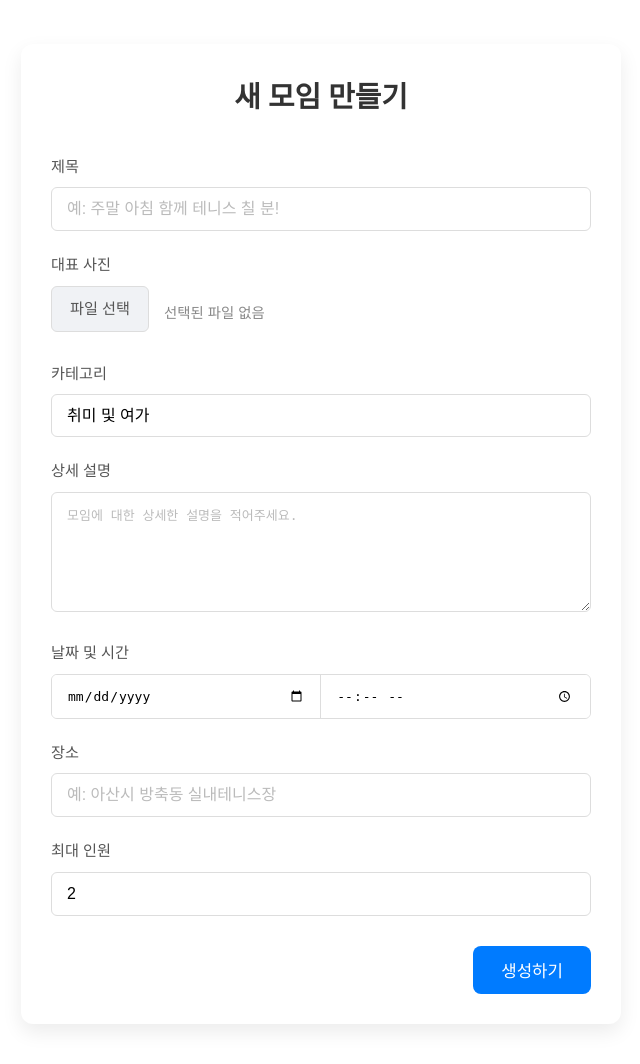
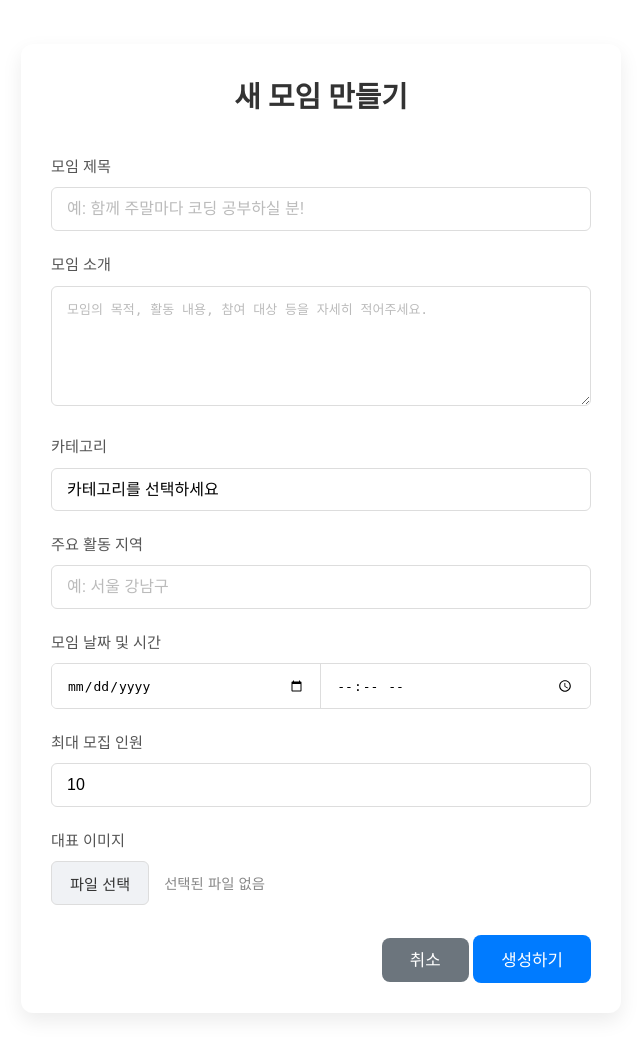
Before and after one commit to wonjun4149/moit, a PHP site: page /agent/php/create_meeting_form.php in a window 1280 px wide. Shown: the part 66-1130 px from the top of the page, without its empty margins (319-959 px from the left). After the commit the page ends 1083 px from the top, so only its background shows below. Run offline with PHP 8.4, Linux system fonts and the light colour scheme; a user stored in the database is signed in.

Commit message:
버튼 수정1

```diff
--- a/php/create_meeting_form.php
+++ b/php/create_meeting_form.php
@@ -1,12 +1,18 @@
 <?php
+// 새 모임 만들기 폼
 require_once 'config.php';
 
-// 로그인하지 않은 사용자는 접근 차단
+// 로그인 확인
 if (!isLoggedIn()) {
     redirect('login.php');
 }
 
 $site_title = "MOIT - 새 모임 만들기";
+$error_message = $_SESSION['error_message'] ?? '';
+unset($_SESSION['error_message']);
+
+$form_data = $_SESSION['form_data'] ?? [];
+unset($_SESSION['form_data']);
 
 ?>
 <!DOCTYPE html>
@@ -24,175 +30,195 @@ $site_title = "MOIT - 새 모임 만들기";
     <main class="main-container">
         <div class="form-container">
             <h2>새 모임 만들기</h2>
-            <form id="create-meeting-form" action="create_meeting.php" method="POST" enctype="multipart/form-data">
+
+            <?php if ($error_message): ?>
+                <div class="alert alert-error"><?php echo $error_message; ?></div>
+            <?php endif; ?>
+
+            <form id="meetingForm" action="create_meeting.php" method="POST" enctype="multipart/form-data">
                 <div class="form-group">
-                    <label for="create-title">제목</label>
-                    <input type="text" id="create-title" name="title" placeholder="예: 주말 아침 함께 테니스 칠 분!" required>
+                    <label for="title">모임 제목</label>
+                    <input type="text" id="title" name="title" value="<?php echo htmlspecialchars($form_data['title'] ?? ''); ?>" required placeholder="예: 함께 주말마다 코딩 공부하실 분!">
                 </div>
 
                 <div class="form-group">
-                    <label for="create-image">대표 사진</label>
+                    <label for="description">모임 소개</label>
+                    <textarea id="description" name="description" rows="6" required placeholder="모임의 목적, 활동 내용, 참여 대상 등을 자세히 적어주세요."><?php echo htmlspecialchars($form_data['description'] ?? ''); ?></textarea>
+                </div>
+
+                <div class="form-group">
+                    <label for="category">카테고리</label>
+                    <select id="category" name="category" required>
+                        <option value="" disabled <?php echo empty($form_data['category']) ? 'selected' : ''; ?>>카테고리를 선택하세요</option>
+                        <option value="취미 및 여가" <?php echo ($form_data['category'] ?? '') === '취미 및 여가' ? 'selected' : ''; ?>>취미 및 여가 (예: 독서, 공예)</option>
+                        <option value="운동 및 액티비티" <?php echo ($form_data['category'] ?? '') === '운동 및 액티비티' ? 'selected' : ''; ?>>운동 및 액티비티 (예: 등산, 축구)</option>
+                        <option value="성장 및 배움" <?php echo ($form_data['category'] ?? '') === '성장 및 배움' ? 'selected' : ''; ?>>성장 및 배움 (예: 스터디, 강연)</option>
+                        <option value="문화 및 예술" <?php echo ($form_data['category'] ?? '') === '문화 및 예술' ? 'selected' : ''; ?>>문화 및 예술 (예: 전시, 영화)</option>
+                        <option value="푸드 및 드링크" <?php echo ($form_data['category'] ?? '') === '푸드 및 드링크' ? 'selected' : ''; ?>>푸드 및 드링크 (예: 맛집 탐방, 카페)</option>
+                        <option value="여행 및 탐방" <?php echo ($form_data['category'] ?? '') === '여행 및 탐방' ? 'selected' : ''; ?>>여행 및 탐방 (예: 국내여행, 당일치기)</option>
+                        <option value="봉사 및 참여" <?php echo ($form_data['category'] ?? '') === '봉사 및 참여' ? 'selected' : ''; ?>>봉사 및 참여 (예: 유기견 봉사)</option>
+                    </select>
+                </div>
+
+                <div class="form-group">
+                    <label for="location">주요 활동 지역</label>
+                    <input type="text" id="location" name="location" value="<?php echo htmlspecialchars($form_data['location'] ?? ''); ?>" required placeholder="예: 서울 강남구">
+                </div>
+
+                <div class="form-group">
+                    <label>모임 날짜 및 시간</label>
+                    <div class="datetime-group">
+                        <input type="date" id="meeting_date" name="meeting_date" value="<?php echo htmlspecialchars($form_data['meeting_date'] ?? ''); ?>" required>
+                        <input type="time" id="meeting_time" name="meeting_time" value="<?php echo htmlspecialchars($form_data['meeting_time'] ?? ''); ?>" required>
+                    </div>
+                </div>
+
+                <div class="form-group">
+                    <label for="max_members">최대 모집 인원</label>
+                    <input type="number" id="max_members" name="max_members" min="2" max="100" value="<?php echo htmlspecialchars($form_data['max_members'] ?? '10'); ?>" required>
+                </div>
+
+                <div class="form-group">
+                    <label for="image">대표 이미지</label>
                     <div class="file-upload-wrapper">
-                        <input type="file" id="create-image" name="meeting_image" accept="image/*" class="file-upload-hidden">
-                        <label for="create-image" class="file-upload-button">파일 선택</label>
+                        <input type="file" id="image" name="image" class="file-upload-hidden" accept="image/*">
+                        <button type="button" class="file-upload-button">파일 선택</button>
                         <span class="file-upload-name">선택된 파일 없음</span>
                     </div>
                 </div>
 
-                <div class="form-group">
-                    <label for="create-category">카테고리</label>
-                    <select id="create-category" name="category" required>
-                        <option value="취미 및 여가">취미 및 여가</option>
-                        <option value="운동">운동</option>
-                        <option value="스터디">스터디</option>
-                        <option value="문화">문화</option>
-                        <option value="봉사활동">봉사활동</option>
-                    </select>
-                </div>
-                <div class="form-group">
-                    <label for="create-description">상세 설명</label>
-                    <textarea id="create-description" name="description" rows="4" placeholder="모임에 대한 상세한 설명을 적어주세요." required></textarea>
-                </div>
-
-                <div class="form-group">
-                     <label>날짜 및 시간</label>
-                     <div class="datetime-group">
-                        <input type="date" id="create-date" name="meeting_date" required>
-                        <input type="time" id="create-time" name="meeting_time" required>
-                    </div>
-                </div>
-
-                <div class="form-group">
-                    <label for="create-location">장소</label>
-                    <input type="text" id="create-location" name="location" placeholder="예: 아산시 방축동 실내테니스장" required>
-                </div>
-
-                <div class="form-group">
-                    <label for="create-max-members">최대 인원</label>
-                    <input type="number" id="create-max-members" name="max_members" min="2" value="2" required>
-                </div>
                 <div class="form-footer">
-                    <button type="submit" class="btn-primary">생성하기</button>
+                    <a href="meeting.php" class="btn-cancel">취소</a>
+                    <button type="submit" id="submitBtn" class="btn-primary">생성하기</button>
                 </div>
             </form>
         </div>
-    </main>
 
-    <div id="similar-meetings-modal" class="modal-backdrop" style="display: none;">
+        <div id="similarMeetingsModal" class="modal-backdrop" style="display: none;">
             <div class="modal-content">
-            <button class="modal-close-btn">&times;</button>
-            <h2>비슷한 모임이 이미 있어요!</h2>
-            <p>새로운 모임을 만들기 전에, 혹시 이런 모임은 어떠세요?</p>
-            <div id="similar-meetings-list"></div>
+                <span class="modal-close-btn">&times;</span>
+                <h2>잠깐! ✋</h2>
+                <p>입력하신 내용과 유사한 모임이 이미 있어요. <br>먼저 참여해보는 건 어떠세요?</p>
+                <div id="similar-meetings-list">
+                    </div>
                 <div class="modal-footer">
-                <button id="force-create-meeting-btn" class="btn-primary">그래도 새로 만들기</button>
+                    <button type="button" id="forceCreateBtn" class="btn-secondary">무시하고 계속 만들기</button>
                 </div>
             </div>
         </div>
+    </main>
 
     <script src="/js/navbar.js"></script>
     <script>
-        const fileInput = document.getElementById('create-image');
+        document.addEventListener('DOMContentLoaded', function() {
+            // 파일 업로드 UI 스크립트
+            const fileInput = document.getElementById('image');
+            const fileButton = document.querySelector('.file-upload-button');
             const fileNameSpan = document.querySelector('.file-upload-name');
-        if (fileInput && fileNameSpan) {
-            fileInput.addEventListener('change', function() {
-                if (this.files && this.files.length > 0) {
-                    fileNameSpan.textContent = this.files[0].name;
+
+            if (fileButton) {
+                fileButton.addEventListener('click', () => {
+                    fileInput.click();
+                });
+            }
+
+            if (fileInput) {
+                fileInput.addEventListener('change', () => {
+                    if (fileInput.files.length > 0) {
+                        fileNameSpan.textContent = fileInput.files[0].name;
                     } else {
                         fileNameSpan.textContent = '선택된 파일 없음';
                     }
                 });
             }
 
-        const createMeetingForm = document.getElementById('create-meeting-form');
-        const similarMeetingsModal = document.getElementById('similar-meetings-modal');
-        const closeModalBtn = similarMeetingsModal.querySelector('.modal-close-btn');
-        const forceCreateBtn = document.getElementById('force-create-meeting-btn');
+            // 모임 생성 폼 제출 핸들링 (AI 유사 모임 체크)
+            const meetingForm = document.getElementById('meetingForm');
+            const submitBtn = document.getElementById('submitBtn'); // [수정됨] 버튼 ID로 가져오기
+            const modal = document.getElementById('similarMeetingsModal');
+            const closeBtn = document.querySelector('.modal-close-btn');
+            const forceCreateBtn = document.getElementById('forceCreateBtn');
+            const similarList = document.getElementById('similar-meetings-list');
 
-        let isSubmitting = false; // 중복 제출 방지 플래그
+            if (meetingForm && modal) {
+                meetingForm.addEventListener('submit', function(e) {
+                    e.preventDefault(); // 기본 폼 제출(새로고침)을 막습니다.
 
-        if (createMeetingForm) {
-            createMeetingForm.addEventListener('submit', function(event) {
-                event.preventDefault(); // 기본 폼 제출 중단
+                    const formData = new FormData(meetingForm);
 
-                if (isSubmitting) return; // 이미 제출 중이면 중단
+                    // [수정됨] 버튼 텍스트 변경 및 비활성화
+                    submitBtn.disabled = true;
+                    submitBtn.textContent = '분석중...';
 
-                const dateInput = document.getElementById('create-date').value;
-                const timeInput = document.getElementById('create-time').value;
-
-                if (dateInput && timeInput) {
-                    const selectedDateTime = new Date(dateInput + 'T' + timeInput);
-                    const now = new Date();
-                    if (selectedDateTime < now) {
-                        alert('지난 시간으로는 모임을 생성할 수 없습니다. 현재 시간 이후로 설정해주세요.');
-                        return;
-                    }
-                }
-
-                if (!this.checkValidity()) {
-                    this.reportValidity();
-                    return;
-                }
-
-                isSubmitting = true; // 제출 시작
-
-                const formData = new FormData(this);
-
+                    // AI 서버에 유사 모임 체크 요청
                     fetch('check_similar_meetings.php', {
                         method: 'POST',
                         body: formData
                     })
                     .then(response => response.json())
                     .then(data => {
-                    if (data.length > 0) {
-                        displaySimilarMeetings(data);
-                        similarMeetingsModal.style.display = 'flex';
+                        // [수정됨] 버튼 텍스트 복원
+                        submitBtn.disabled = false;
+                        submitBtn.textContent = '생성하기';
+
+                        if (data.success && data.similar_meetings && data.similar_meetings.length > 0) {
+                            // 유사 모임이 있으면 모달을 띄웁니다.
+                            similarList.innerHTML = ''; // 목록 초기화
+                            data.similar_meetings.forEach(meeting => {
+                                const item = document.createElement('div');
+                                item.className = 'similar-meeting-item';
+                                item.innerHTML = `
+                                    <div class="similar-meeting-info">
+                                        <strong>${meeting.title}</strong>
+                                        <span>${meeting.location} / ${meeting.current_members_count + 1}명 / ${meeting.similarity}% 유사</span>
+                                    </div>
+                                    <a href="meeting_detail.php?id=${meeting.id}" class="btn-secondary btn-sm" target="_blank">보러가기</a>
+                                `;
+                                similarList.appendChild(item);
+                            });
+                            modal.style.display = 'flex';
                         } else {
-                        createMeetingForm.submit(); // 비슷한 모임 없으면 바로 제출
+                            // 유사 모임이 없거나 AI 체크 실패 시, 폼을 즉시 제출합니다.
+                            meetingForm.submit();
                         }
                     })
                     .catch(error => {
-                    console.error('Error checking for similar meetings:', error);
-                    createMeetingForm.submit(); // 에러 발생 시에도 생성은 가능하도록
-                })
-                .finally(() => {
-                    isSubmitting = false; // 제출 플래그 리셋
+                        console.error('Error checking similar meetings:', error);
+                        // [수정됨] 버튼 텍스트 복원
+                        submitBtn.disabled = false;
+                        submitBtn.textContent = '생성하기';
+
+                        // 에러 발생 시에도 그냥 폼을 제출합니다 (안전 장치).
+                        meetingForm.submit();
                     });
                 });
             }
 
-        function displaySimilarMeetings(meetings) {
-            const listElement = document.getElementById('similar-meetings-list');
-            listElement.innerHTML = ''; // 기존 목록 초기화
-
-            meetings.forEach(meeting => {
-                const meetingItem = document.createElement('div');
-                meetingItem.classList.add('similar-meeting-item');
-                meetingItem.innerHTML = `
-                    <div class="similar-meeting-info">
-                        <strong>${meeting.title}</strong>
-                        <span>${meeting.category} / ${meeting.location}</span>
-                    </div>
-                    <a href="meeting_detail.php?id=${meeting.id}&from=recommend" class="btn-secondary" target="_blank">자세히 보기</a>
-                `;
-                listElement.appendChild(meetingItem);
+            // 모달 닫기 버튼
+            if (closeBtn) {
+                closeBtn.addEventListener('click', () => {
+                    modal.style.display = 'none';
                 });
             }
 
-        closeModalBtn.addEventListener('click', () => {
-            similarMeetingsModal.style.display = 'none';
+            // '무시하고 계속 만들기' 버튼
+            if (forceCreateBtn) {
+                forceCreateBtn.addEventListener('click', () => {
+                    // 모달을 숨기고 폼을 제출합니다.
+                    modal.style.display = 'none';
+                    meetingForm.submit();
                 });
+            }
 
-        forceCreateBtn.addEventListener('click', () => {
-            createMeetingForm.submit();
-        });
-
-        similarMeetingsModal.addEventListener('click', (e) => {
-            if (e.target === similarMeetingsModal) {
-                similarMeetingsModal.style.display = 'none';
+            // 모달 바깥 영역 클릭 시 닫기
+            if (modal) {
+                modal.addEventListener('click', (e) => {
+                    if (e.target === modal) {
+                        modal.style.display = 'none';
                     }
                 });
-
+            }
+        });
     </script>
 </body>
 </html>
```
Lines whose indentation alone changed are shown as unchanged.
